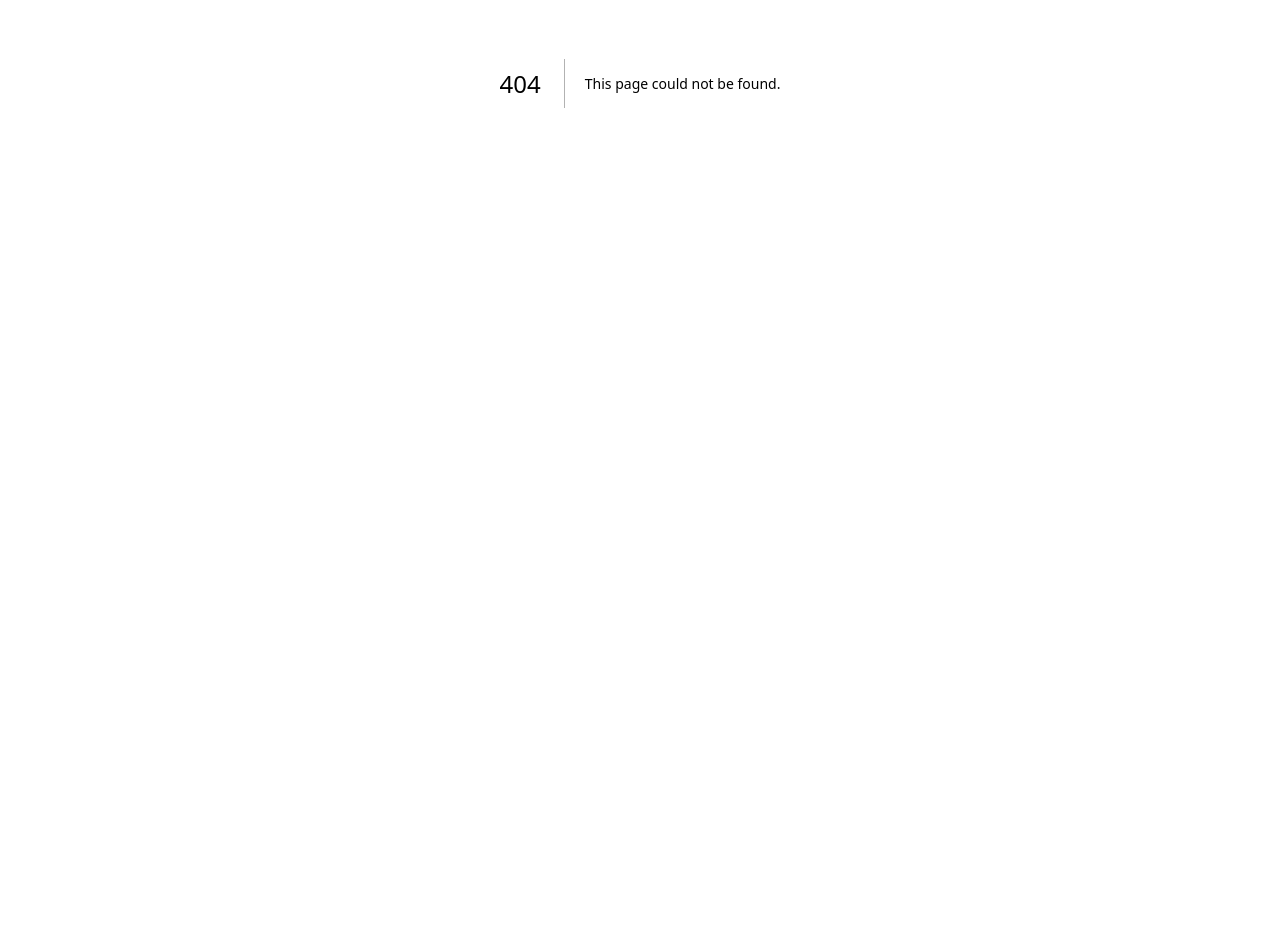
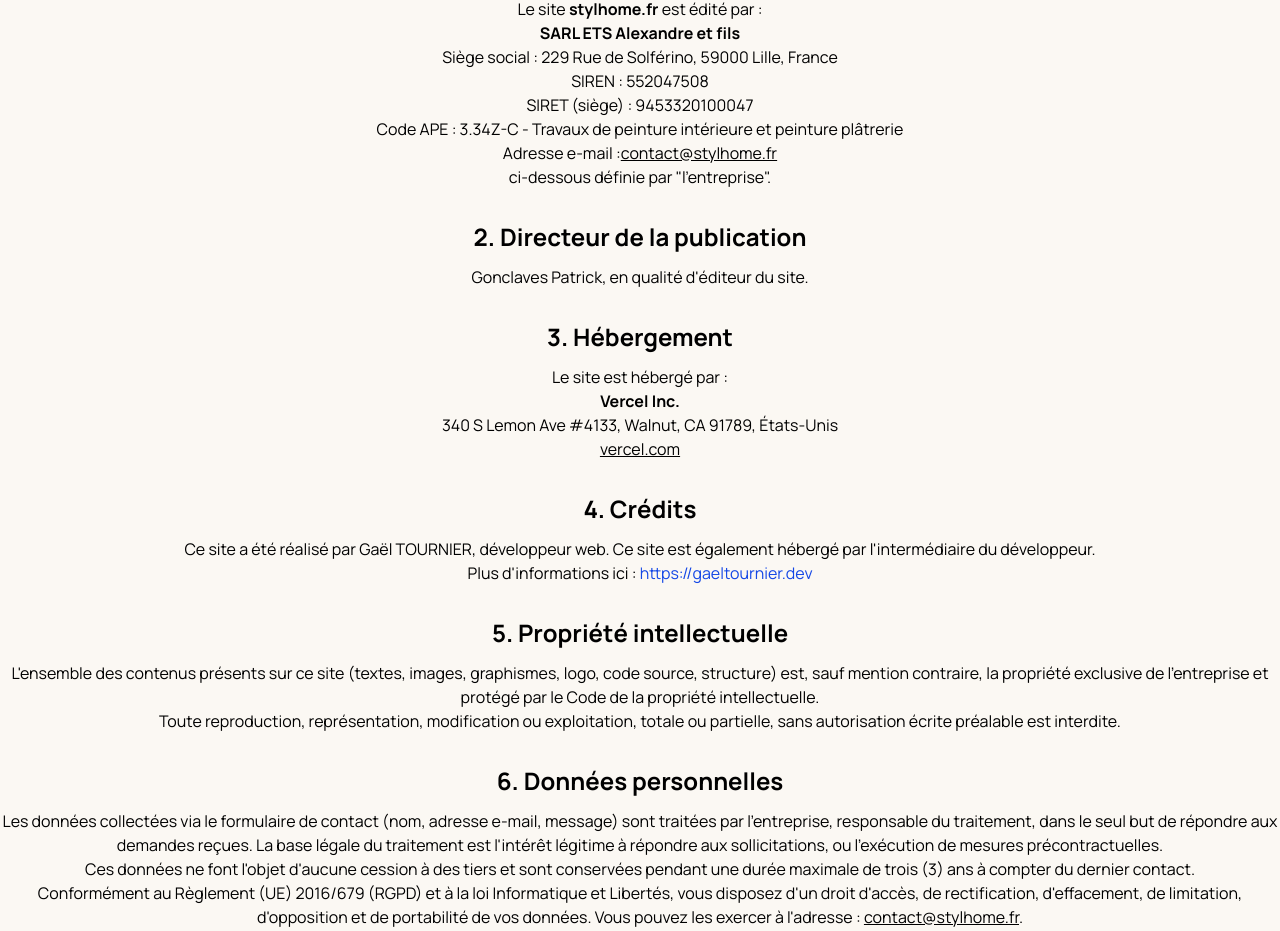
Before and after one commit to FlyingCow31/sitepeinture, a Next.js app: page /mentions in a window 1280 px wide. Before the commit this address had no page. Shown: the part 317-1248 px from the top of the page. Before the commit the page ends 800 px from the top, so only its background shows below. Built offline with nearby package versions, Linux system fonts and the light colour scheme.

Commit message:
Mentions Légales

```diff
--- /dev/null
+++ b/app/mentions/page.tsx
@@ -0,0 +1,160 @@
+import { MobileNav, Navbar } from "../componants/Navbar"
+
+export default function Page() {
+     return (
+          <>
+               <Navbar />
+               <MobileNav />
+               <main className="font-man text-center">
+                    <h1 className="titlemain py-12 text-5xl lg:text-7xl h2:text-2xl! p:text-xl! p-4">
+                         Mentions Légales
+                    </h1>
+                    <section className="mb-8 ">
+                         <h2 className="text-2xl font-bold mb-3">1. Éditeur du site</h2>
+                         <p>
+                              Le site <strong>stylhome.fr </strong> est édité par&nbsp;:
+                              <br />
+                              <strong>SARL ETS Alexandre et fils</strong>
+                              <br />
+                              Siège social&nbsp;: 229 Rue de Solférino, 59000 Lille, France
+                              <br />
+                              SIREN&nbsp;: 552047508
+                              <br />
+                              SIRET (siège)&nbsp;: 9453320100047
+                              <br />
+                              Code APE&nbsp;: 3.34Z-C - Travaux de peinture intérieure et peinture plâtrerie
+                              <br />
+                              Adresse e-mail&nbsp;:
+                              <a href="mailto:contact@gaeltournier.dev" className="underline">
+                                   contact@stylhome.fr
+                              </a>
+                              <br />
+                              ci-dessous définie par "l'entreprise".
+                         </p>
+                    </section>
+
+                    <section className="mb-8">
+                         <h2 className="text-2xl font-bold mb-3">2. Directeur de la publication</h2>
+                         <p>Gonclaves Patrick, en qualité d&#39;éditeur du site.</p>
+                    </section>
+
+                    <section className="mb-8">
+                         <h2 className="text-2xl font-bold mb-3">3. Hébergement</h2>
+                         <p>
+                              Le site est hébergé par&nbsp;:
+                              <br />
+                              <strong>Vercel Inc.</strong>
+                              <br />
+                              340 S Lemon Ave #4133, Walnut, CA 91789, États-Unis
+                              <br />
+                              <a
+                                   href="https://vercel.com"
+                                   target="_blank"
+                                   rel="noopener noreferrer"
+                                   className="underline"
+                              >
+                                   vercel.com
+                              </a>
+                         </p>
+                    </section>
+                    <section className="mb-8">
+                         <h2 className="text-2xl font-bold mb-3">4. Crédits</h2>
+                         <p>
+                              Ce site a été réalisé par Gaël TOURNIER, développeur web. Ce site est également hébergé
+                              par l'intermédiaire du développeur.
+                              <br />
+                              Plus d'informations ici :{" "}
+                              <a href="https://gaeltournier.dev" target="_blank" className="text-blue-700">
+                                   https://gaeltournier.dev
+                              </a>
+                         </p>
+                    </section>
+
+                    <section className="mb-8">
+                         <h2 className="text-2xl font-bold mb-3">5. Propriété intellectuelle</h2>
+                         <p>
+                              L&#39;ensemble des contenus présents sur ce site (textes, images, graphismes, logo, code
+                              source, structure) est, sauf mention contraire, la propriété exclusive de l'entreprise et
+                              protégé par le Code de la propriété intellectuelle.
+                              <br />
+                              Toute reproduction, représentation, modification ou exploitation, totale ou partielle,
+                              sans autorisation écrite préalable est interdite.
+                              <br />
+                         </p>
+                    </section>
+
+                    <section className="mb-8">
+                         <h2 className="text-2xl font-bold mb-3">6. Données personnelles</h2>
+                         <p>
+                              Les données collectées via le formulaire de contact (nom, adresse e-mail, message) sont
+                              traitées par l'entreprise, responsable du traitement, dans le seul but de répondre aux
+                              demandes reçues. La base légale du traitement est l&#39;intérêt légitime à répondre aux
+                              sollicitations, ou l&#39;exécution de mesures précontractuelles.
+                              <br />
+                              Ces données ne font l&#39;objet d&#39;aucune cession à des tiers et sont conservées
+                              pendant une durée maximale de trois (3) ans à compter du dernier contact.
+                              <br />
+                              Conformément au Règlement (UE) 2016/679 (RGPD) et à la loi Informatique et Libertés, vous
+                              disposez d&#39;un droit d&#39;accès, de rectification, d&#39;effacement, de limitation,
+                              d&#39;opposition et de portabilité de vos données. Vous pouvez les exercer à
+                              l&#39;adresse&nbsp;:{" "}
+                              <a href="mailto:contact@gaeltournier.dev" className="underline">
+                                   contact@stylhome.fr
+                              </a>
+                              .
+                              <br />
+                              Vous avez également le droit d&#39;introduire une réclamation auprès de la CNIL (
+                              <a
+                                   href="https://www.cnil.fr"
+                                   target="_blank"
+                                   rel="noopener noreferrer"
+                                   className="underline"
+                              >
+                                   www.cnil.fr
+                              </a>
+                              )
+                         </p>
+                    </section>
+
+                    <section className="mb-8">
+                         <h2 className="text-2xl font-bold mb-3">7. Cookies et mesure d&#39;audience</h2>
+                         <p>
+                              Ce site utilise Vercel Analytics et Vercel Speed Insights à des fins de mesure
+                              d&#39;audience et de performance. Ces outils ne déposent pas de cookies et ne collectent
+                              aucune donnée permettant d&#39;identifier personnellement les visiteurs&nbsp;; à ce titre,
+                              ils ne nécessitent pas de recueil de consentement préalable.
+                              <br />
+                              Aucun cookie publicitaire ou de suivi tiers n&#39;est utilisé sur ce site.
+                         </p>
+                    </section>
+
+                    <section className="mb-8">
+                         <h2 className="text-2xl font-bold mb-3">8. Liens hypertextes</h2>
+                         <p>
+                              Ce site peut contenir des liens vers des sites tiers. L'entreprise n&#39;exerce aucun
+                              contrôle sur ces sites et décline toute responsabilité quant à leur contenu ou à
+                              l&#39;usage qui pourrait en être fait.
+                         </p>
+                    </section>
+
+                    <section className="mb-8">
+                         <h2 className="text-2xl font-bold mb-3">9. Responsabilité</h2>
+                         <p>
+                              Les informations présentes sur ce site sont fournies à titre indicatif et peuvent être
+                              modifiées à tout moment. L'entreprise s&#39;efforce d&#39;en assurer l&#39;exactitude mais
+                              ne saurait être tenu responsable des erreurs, omissions ou d&#39;une éventuelle
+                              indisponibilité du service.
+                         </p>
+                    </section>
+
+                    <section className="mb-8">
+                         <h2 className="text-2xl font-bold mb-3">10. Droit applicable</h2>
+                         <p>
+                              Les présentes mentions légales sont soumises au droit français. En cas de litige, et à
+                              défaut de résolution amiable, les tribunaux français seront seuls compétents.
+                         </p>
+                    </section>
+               </main>
+          </>
+     )
+}
```
